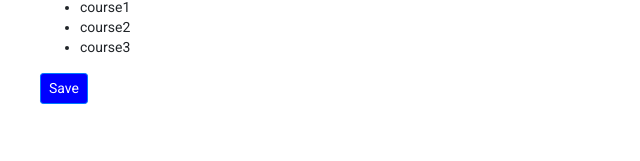
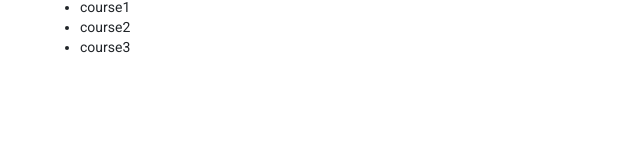
Before and after one commit to codewithiulian/test-app, an Angular app: page / in a window 1280 px wide. Shown: the part 139-300 px from the top of the page, without its empty margins (0-640 px from the left). Built offline with nearby package versions, Linux system fonts and the light colour scheme.

Commit message:
Added the types of bindings covered so far.

```diff
--- a/src/app/course/course.component.html
+++ b/src/app/course/course.component.html
@@ -2,4 +2,11 @@
 <ul>
   <li *ngFor="let course of courses">{{ course }}</li>
 </ul>
-<button (click)="onButtonClick()" class="btn btn-sm btn-primary" [style.backgroundColor]="isActive ? 'blue' : 'white'">Save</button>
+<!-- Property binding -->
+<!-- <img [src]="imageUrl"> -->
+<!-- Attribute binding -->
+<!-- <table><tr><td [attr.colspan]=2></td></tr></table> -->
+<!-- Class binding -->
+<!-- <button (click)="onButtonClick()" class="btn btn-sm btn-primary" [style.active]="isActive">Save</button> -->
+<!-- Style binding -->
+<!-- <button (click)="onButtonClick()" class="btn btn-sm btn-primary" [style.backgroundColor]="isActive ? 'blue' : 'white'">Save</button> -->
--- a/src/app/course/course.component.ts
+++ b/src/app/course/course.component.ts
@@ -10,6 +10,7 @@ export class CourseComponent implements OnInit {
   title = "List of courses";
   courses;
   isActive = true;
+  imageUrl = "https://images.unsplash.com/photo-1567306226416-28f0efdc88ce?ixlib=rb-1.2.1&ixid=eyJhcHBfaWQiOjEyMDd9&auto=format&fit=crop&w=1350&q=80";
 
   constructor(service: CourseService) {
     this.courses = service.getCourses();
```
